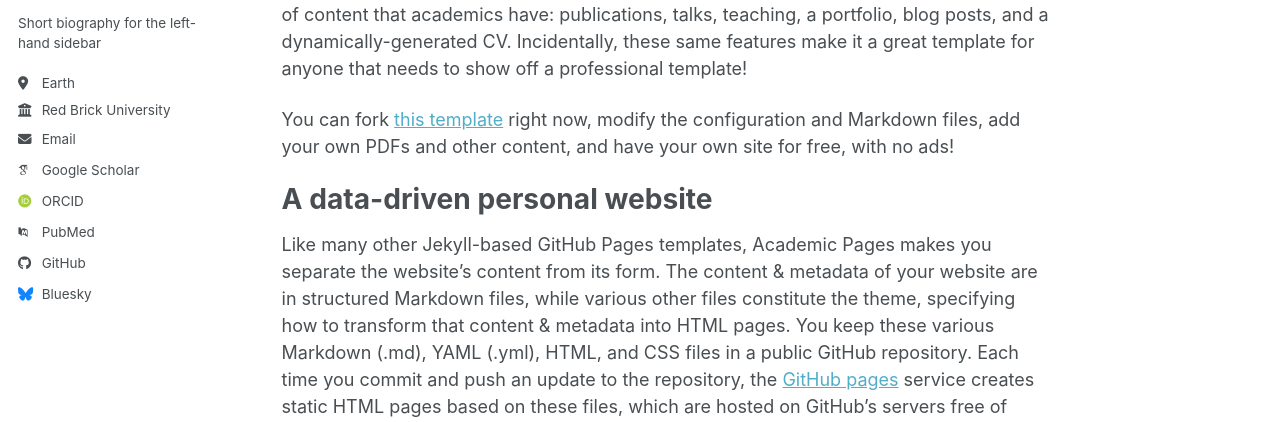
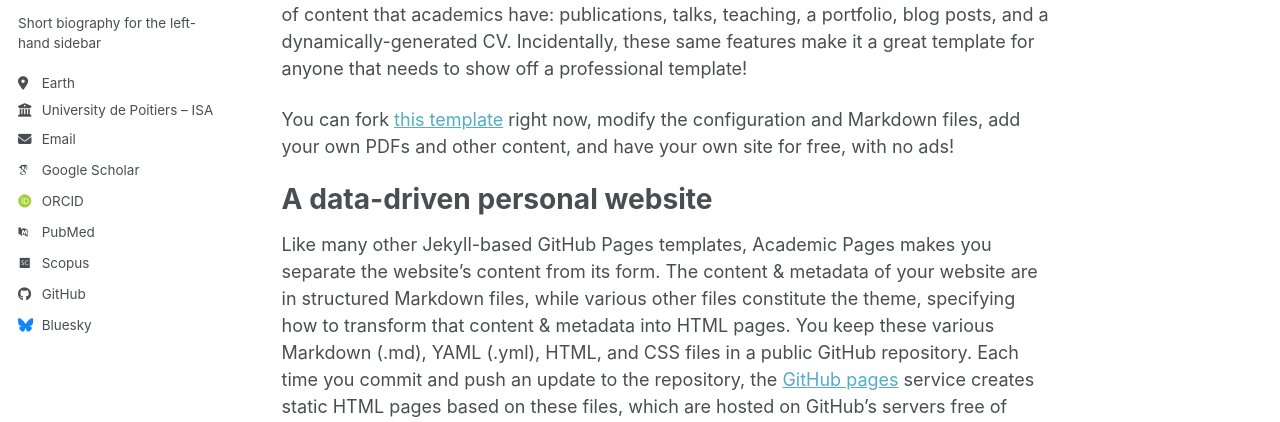
Before and after one commit to Anas-Sg-git/anas-sghuri, a Jekyll site: the page built from _pages/about.md, in a window 1280 px wide. Shown: the part 305-727 px from the top of the page. Built offline with Jekyll 4.4.1, drawn with Linux system fonts in a browser that asks for light colours; some web fonts are replaced; a script bundle is joined from its source files by our own code; library files that are not in the unit come from our copies.

Commit message:
Update config

```diff
--- a/_config.yml
+++ b/_config.yml
@@ -28,22 +28,22 @@
   pronouns         : # example: "she/her"
   bio              : "Short biography for the left-hand sidebar"
   location         : "Earth"
-  employer         : "Red Brick University"
+  employer         : "University de Poitiers – ISAE-ENSMA – Institut Pprime"
   uri              : # URL
-  email            : "none@example.org"
+  email            : "anas.sghuri@gmail.com"
 
   # Academic websites
   academia         : # URL
   arxiv            : # URL - Update with the correct link to your profile
-  googlescholar    : "https://scholar.google.com/citations?user=PS_CX0AAAAAJ"
+  googlescholar    : "https://scholar.google.com/citations?user=qvDI3ZYAAAAJ&hl=fr"
   inspire-hep      : # URL
   impactstory      : # URL
-  orcid            : "https://orcid.org/yourorcidurl"
+  orcid            : "https://orcid.org/0009-0001-5294-6215"
   semantic         : # URL
   ssrn             : # URL
   pubmed           : "https://www.ncbi.nlm.nih.gov/pubmed/?term=john+snow"
   researchgate     : # URL
-  scopus           : # URL
+  scopus           : "https://www.scopus.com/authid/detail.uri?authorId=58509006000"
   zotero           : # URL
 
 
```
